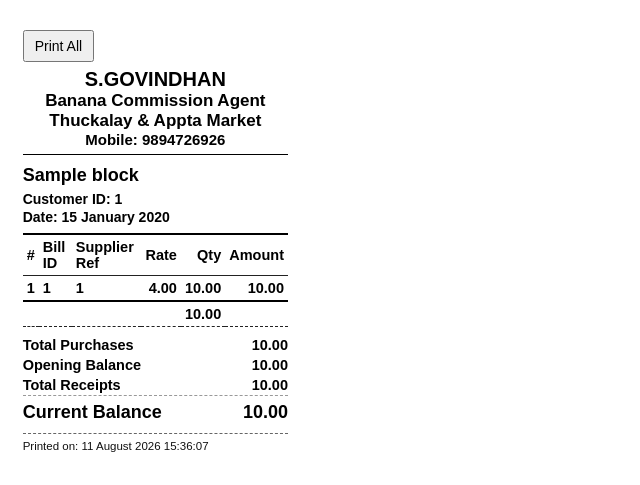
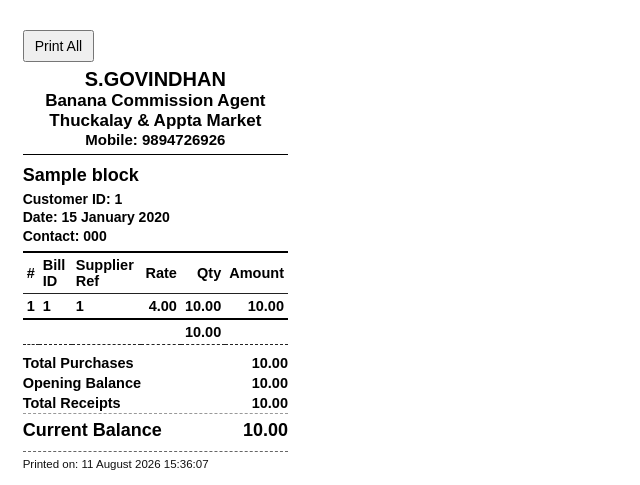
Before and after one commit to Anish-RS/commision-project-, a Flask app: template templates/customer_bill_consolidated_many.html in a window 1280 px wide. Shown: the top 485 px of the page, without its empty margins (0-640 px from the left). Run offline with Flask 3, Linux system fonts and the light colour scheme; the visitor is signed in with stand-in values (Sample User, id 1); the template is opened without the code that fills it: most values are stand-ins (such as "Sample title", 1, 10 or a date in 2020); some libraries are stand-ins or nearby versions.

Commit message:
Update customer_bill_consolidated_many.html

```diff
--- a/templates/customer_bill_consolidated_many.html
+++ b/templates/customer_bill_consolidated_many.html
@@ -198,6 +198,13 @@
             {{ block.date.strftime('%d %B %Y') if block.date else '' }}
         </div>
 
+        {% if block.customer_phone %}
+        <div>
+            <strong>Contact:</strong>
+            {{ block.customer_phone }}
+        </div>
+        {% endif %}
+
     </div>
 
     <!-- PURCHASE TABLE -->
```
